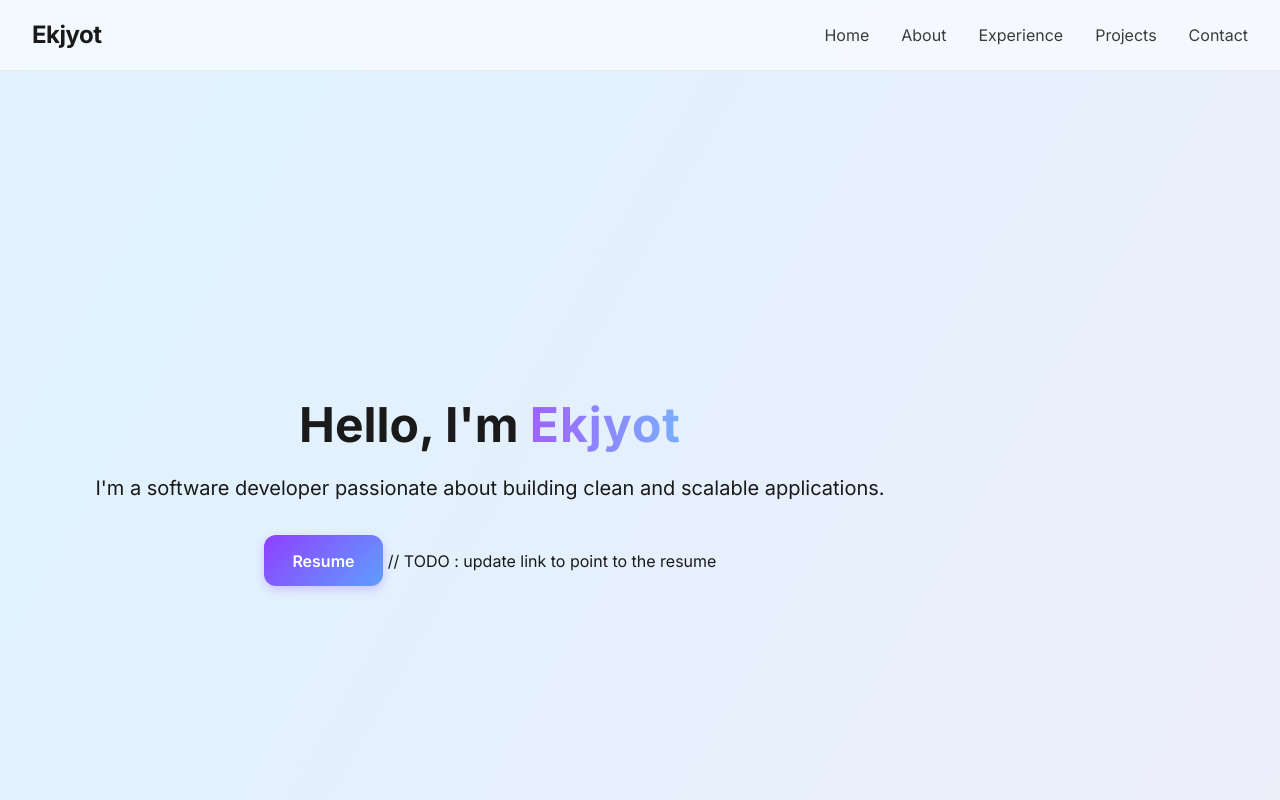
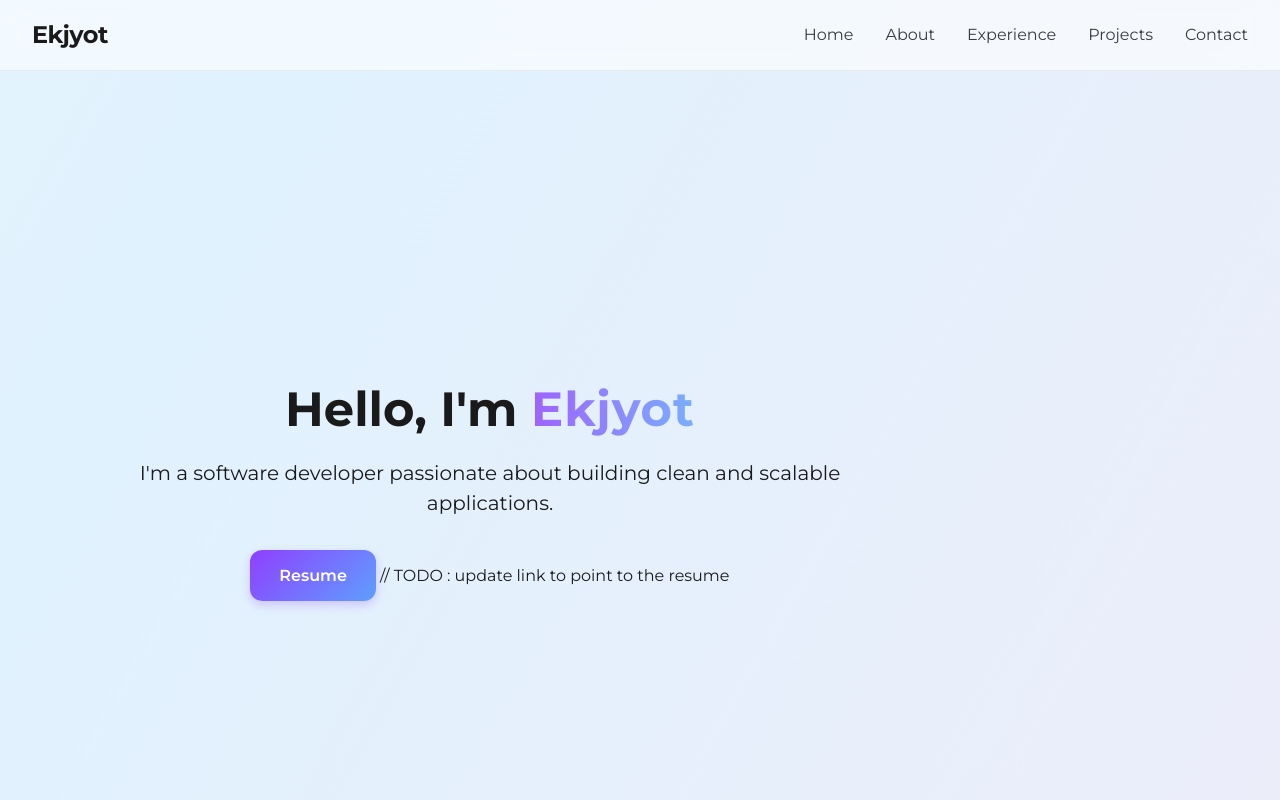
Before and after one commit to ekjyotshinh/portfolio, a React (Vite) app: page / in a window 1280 px wide. Shown: the top 800 px of the page. Built offline with nearby package versions, Linux system fonts and the light colour scheme.

Commit message:
font updates

```diff
--- a/index.html
+++ b/index.html
@@ -1,7 +1,8 @@
 <!doctype html>
 <html lang="en">
   <head>
-    <link href="https://fonts.googleapis.com/css2?family=Inter:wght@400;600;700&display=swap" rel="stylesheet" />
+    <link href="https://fonts.googleapis.com/css2?family=Montserrat:wght@400;600;700&display=swap" rel="stylesheet" />
+
     <meta charset="UTF-8" />
     <meta name="viewport" content="width=device-width, initial-scale=1.0" />
     <title>Ekjyot's Portfolio</title>
--- a/src/App.css
+++ b/src/App.css
@@ -16,7 +16,7 @@
 body {
   margin: 0;
   padding: 0;
-  font-family: 'Inter', sans-serif;
+  font-family: 'Montserrat', sans-serif;
   background: linear-gradient(120deg, #f9fafb, #e0f2fe, #fce7f3);
   background-size: 200% 200%;
   animation: subtleGradient 20s ease infinite;
```
